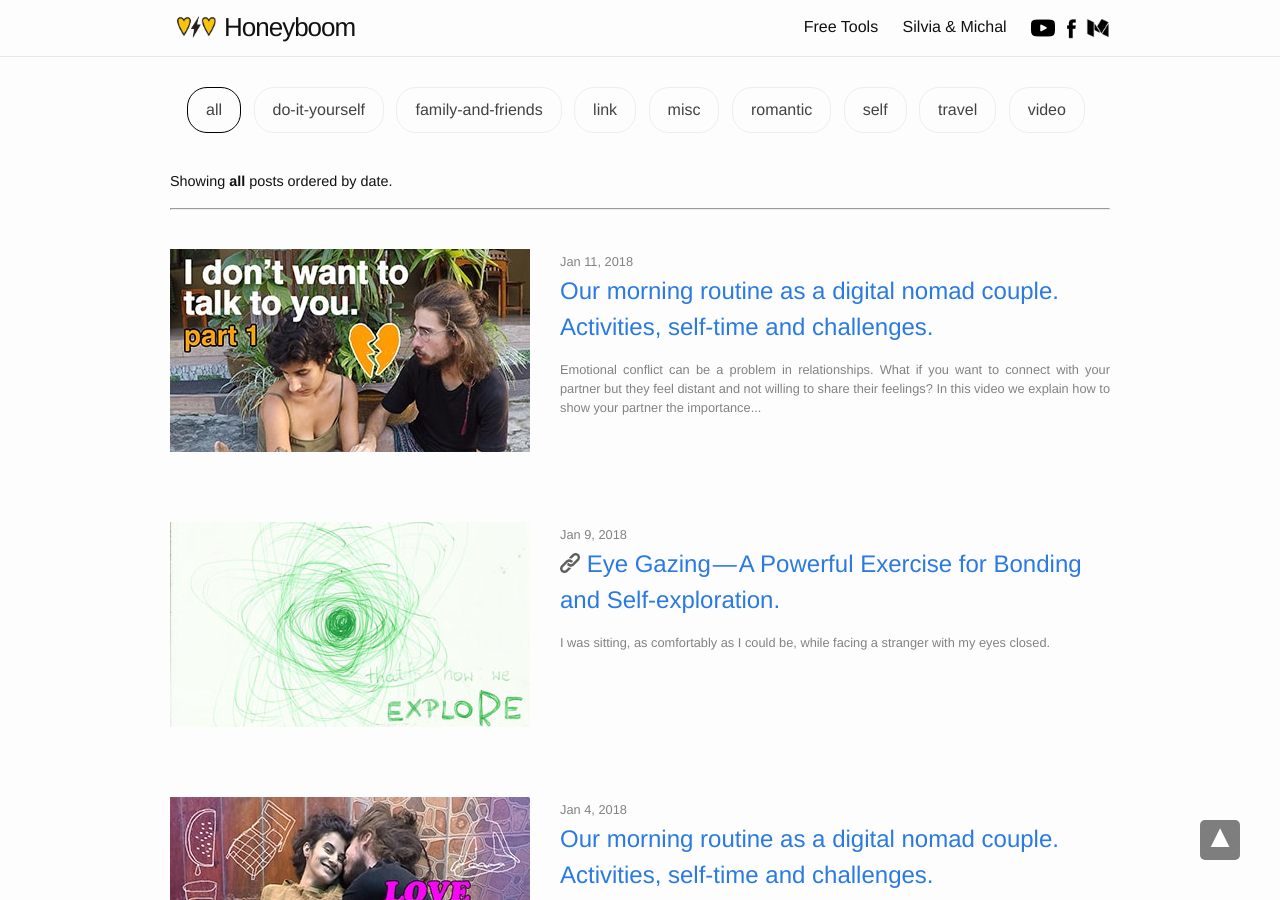
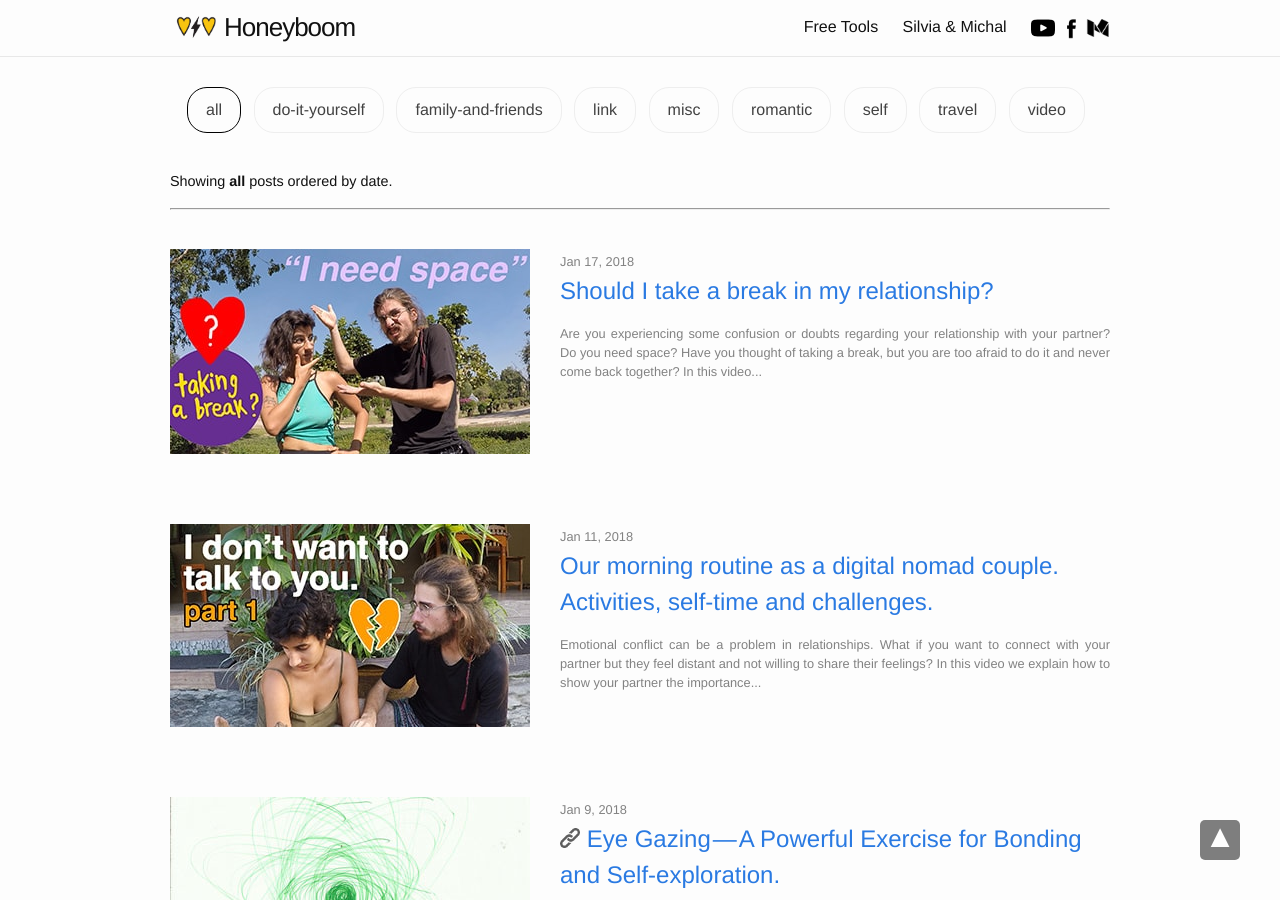
Before and after one commit to Honeyboom/honeyboom.github.io, a Jekyll site: the page built from free-tools.md, in a window 1280 px wide and 900 px high. Built offline with Jekyll 4.4.1, drawn with Linux system fonts in a browser that asks for light colours; some of the changed text lies outside the part shown.

Commit message:
corrected post

```diff
--- a/_posts/2018-01-17-should-i-take-a-break-in-relationship.md
+++ b/_posts/2018-01-17-should-i-take-a-break-in-relationship.md
@@ -1,9 +1,9 @@
 ---
 layout: post
 title:  Should I take a break in my relationship?
-date:   2017-01-17 19:38:08 +0000
+date:   2018-01-17 19:38:08 +0000
 tags: video do-it-yourself romantic
-image: /assets/images/posts/thumbnails/taking-breaks-thumbnail.png
+image: /assets/images/posts/thumbnails/taking-breaks-thumbnail.jpg
 author: Honeyboom
 
 ---
```
